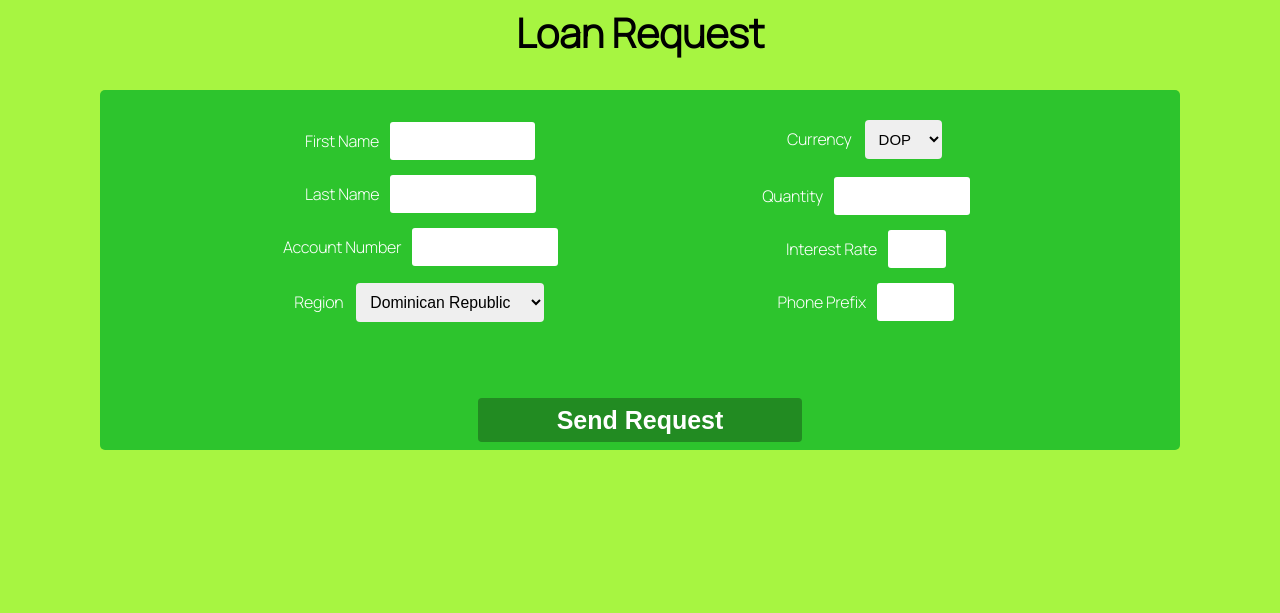
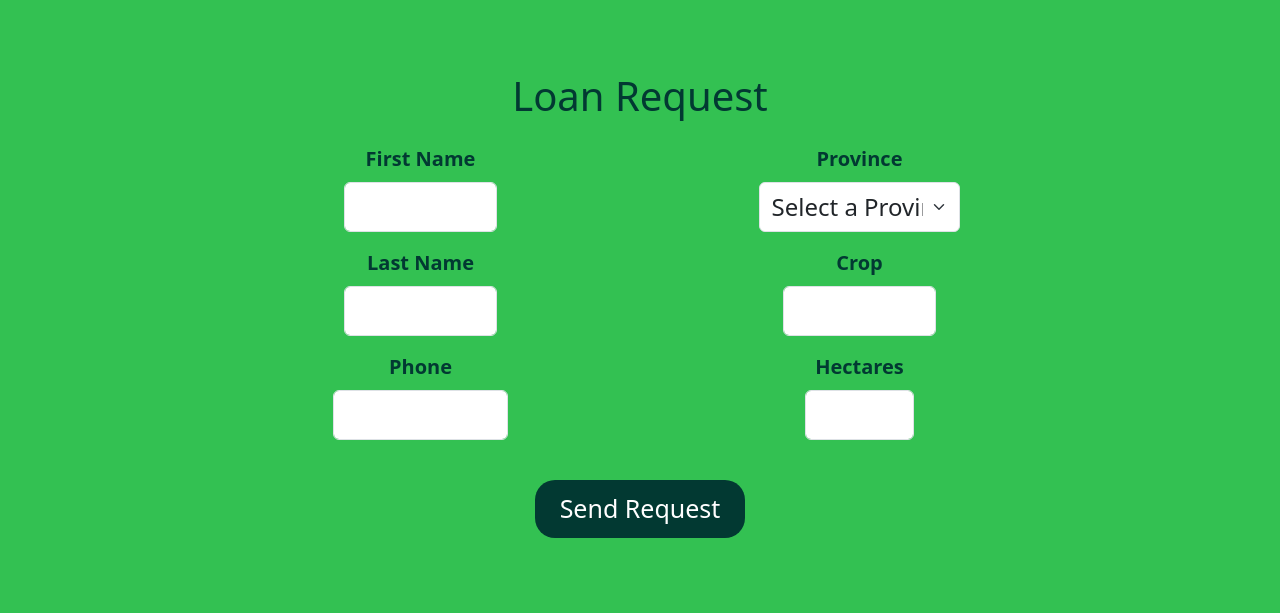
Before and after one commit to Emmanuel-Castro/Agrolender, a website: page loan-request/loan-request.html in a window 1280 px wide. Drawn offline with nearby package versions, Linux system fonts and the light colour scheme.

Commit message:
feat: Change Loan Request form's HTML and CSS design

```diff
--- a/loan-request/loan-request.css
+++ b/loan-request/loan-request.css
@@ -1,4 +1,11 @@
 /*
+  Color Palette
+
+  FIR GREEN -> rgb(2, 57, 50);
+  PALE SPRING GREEN -> rgb(166, 223, 125);
+  GRASS GREEN -> rgb(51, 193, 82);
+  LIGHT LIME GREEN -> rgb(217, 242, 150);
+
   FOREST GREEN -> rgb(34, 139, 34);
   LIME GREEN ->  rgb(45, 196, 45);
   LIME ->  rgb(167, 245, 65);
@@ -7,92 +14,27 @@
 */
 
 
-* {
-  box-sizing: border-box;
-}
-
-body {
-  font-family: 'Manrope', sans-serif;
-  background-color: rgb(167, 245, 65);
-  background-size: 100vw, 100vh;
-  background-attachment: fixed;
-  letter-spacing: -0.25px;
-  padding: 0;
-  margin: 0;
-}
-
-h1 {
-  color: rgb(0, 0, 0);
-  text-align: center;
-  font-size: 40px;
-  margin-top: 5px;
-  margin-bottom: 30px;
-}
-
-form {
-  background-color: rgb(45, 196, 45);
-  text-align: center;
-  margin-left: 100px;
-  margin-right: 100px;
-  border-radius: 5px;
-}
-
-div {
-  display: inline-block;
-  text-align: center;
-  margin: 20px;
+body, #card-body {
+  background-color: rgb(51, 193, 82);
+  color: rgb(2, 57, 50);
 }
 
 label {
-  font-weight: lighter;
-  color: rgb(255, 255, 255);
+  font-weight: bold;
 }
 
-input {
-  border: none;
-  font-size: 20px;
-  border-radius: 3px;
-  text-align: center;
-  padding: 7.5px;
-  margin: 7.5px;
-  width: 35%;
+input, select {
+  font-size: 1.5rem !important;
 }
 
-input.intRate {
-  width: 15%;
-}
-
-input.phn {
-  width: 20%;
-}
-
-select {
+#sendBtn {
   border: none;
-  padding: 10px;
-  margin: 10px;
-  border-radius: 4px;
-}
-
-select.regionSelection {
-  font-size: 15.75px;
-  width: 45%;
-}
-
-select.currencySelection {
-  font-size: 15px;
-  width: 20%;
-}
-
-input.btn {
-  border: none;
-  text-align: center;
-  background-color: rgb(34, 139, 34);
+  background-color: rgb(2, 57, 50);
   color: rgb(255, 255, 255);
   font-size: 25px;
-  font-weight: bold;
-  letter-spacing: 0px;
-  margin-top: 30px;
-  border-radius: 4px;
-  width: 30%;
+  font-weight: 500;
+  border-radius: 20px;
+  padding: 10px;
+  width: 24%;
   cursor: pointer;
 }
--- a/loan-request/loan-request.html
+++ b/loan-request/loan-request.html
@@ -1,63 +1,97 @@
 <!DOCTYPE html>
-<html lang="en" dir="ltr">
+<html lang="es" dir="ltr">
   <head>
     <meta charset="utf-8">
     <title>Loan Request</title>
-    <link href="https://fonts.googleapis.com/css2?family=Manrope:wght@300&display=swap" rel="stylesheet">
+
+    <!-- Google Fonts -->
+    <link href="https://fonts.googleapis.com/css2?family=Manrope:wght@300;500&display=swap" rel="stylesheet">
+
+    <!-- Bootstrap -->
+    <link href="https://cdn.jsdelivr.net/npm/bootstrap@5.3.3/dist/css/bootstrap.min.css" rel="stylesheet">
+    <script src="https://cdn.jsdelivr.net/npm/bootstrap@5.3.3/dist/js/bootstrap.bundle.min.js"></script>
+
     <link rel="stylesheet" href="loan-request.css">
   </head>
 
   <body>
+    <div class="container py-5">
+      <div class="row justify-content-center">
+        <div class="col-lg-10">
+          <div class="card border-0">
+            <div class="card-body p-4" id="card-body">
 
-    <h1>Loan Request</h1>
+              <h1 class="mb-4 text-center">Loan Request</h1>
 
-    <form class="loanForm" id="loanRequestForm" action="index.html">
+              <form id="contactForm">
 
-      <!--FORM DIV GROUP #1-->
-      <div id="formBlock1" class="block1">
-        <label for="fname">First Name</label>
-        <input type="text" id="fname" class="fname" required> <br>
+                <div class="row g-0 justify-content-center">
 
-        <label for="lname">Last Name</label>
-        <input type="text" id="lname" class="lname" required> <br>
+                  <!-- Left Block -->
+                  <div class="col-md-6">
 
-        <label for="accNumber">Account Number</label>
-        <input type="text" id="accNumber" class="accountnum" title="10 Digits" required> <br>
-
-        <label for="regionSelector">Region</label>
-        <select id="regionSelector" class="regionSelection" required>
-          <option value="local">Dominican Republic</option>
-          <option value="central">Central America</option>
-        </select>
+                    <div class="mb-3 text-center">
+                      <label for="fname" class="form-label fs-5">First Name</label>
+                      <input type="text" id="fname" class="form-control mx-auto text-center" style="width:35%" required>
                     </div>
 
-      <!--FORM DIV GROUP #2-->
-      <div id="formBlock2" class="block2">
-        <label for="currencySelector">Currency</label>
-        <select id="currencySelector" class="currencySelection" required>
-          <option value="DOP">DOP</option>
-          <option value="USD">USD</option>
-        </select> <br>
-
-        <label for="qnt">Quantity</label>
-        <input type="number" id="qnt" class="qnt" required> <br>
-
-        <label for="rate">Interest Rate</label>
-        <input type="number" id="rate" class="intRate" required> <br>
-
-        <label for="prefix">Phone Prefix</label>
-        <input type="text" id="prefix" class="phn" required>
+                    <div class="mb-3 text-center">
+                      <label for="lname" class="form-label fs-5">Last Name</label>
+                      <input type="text" id="lname" class="form-control mx-auto text-center" style="width:35%" required>
                     </div>
 
-      <!--MESSAGE TAG-->
-      <p id="msg"></p>
+                    <div class="mb-3 text-center">
+                      <label for="phone" class="form-label fs-5">Phone</label>
+                      <input type="tel" id="phone" class="form-control mx-auto text-center" style="width:40%" required>
+                    </div>
 
-      <!--BUTTON-->
-      <input type="button" class="btn" id="sendBtn" value="Send Request">
+                  </div>
+
+
+                  <!-- Right Block -->
+                  <div class="col-md-6">
+
+                    <div class="mb-3 text-center">
+
+                      <label for="province" class="form-label fs-5">Province</label>
+
+                      <select id="province" class="form-select mx-auto text-center" style="width:46%" required>
+                        <option value="">Select a Province</option>
+                        <option value="santiago">Santiago</option>
+                        <option value="sanjuan">San Juan</option>
+                        <option value="vega">La Vega</option>
+                        <option value="duarte">Duarte</option>
+                        <option value="espaillat">Espaillat</option>
+                      </select>
+
+                    </div>
+
+                    <div class="mb-3 text-center">
+                      <label for="crop" class="form-label fs-5">Crop</label>
+                      <input type="text" id="crop" class="form-control mx-auto text-center" style="width:35%" required>
+                    </div>
+
+                    <div class="mb-3 text-center">
+                      <label for="hectares" class="form-label fs-5">Hectares</label>
+                      <input type="text" id="hectares" class="form-control mx-auto text-center" style="width:25%">
+                    </div>
+
+                  </div>
+
+                </div>
+
+
+                <!-- Button -->
+                <div class="text-center mt-4">
+                  <button type="submit" id="sendBtn">Send Request</button>
+                </div>
 
               </form>
 
+            </div>
+          </div>
+        </div>
+      </div>
+    </div>
   </body>
-
-  <script type="text/javascript" src="loan-request.js"></script>
 </html>
```
Lines whose indentation alone changed are shown as unchanged.
